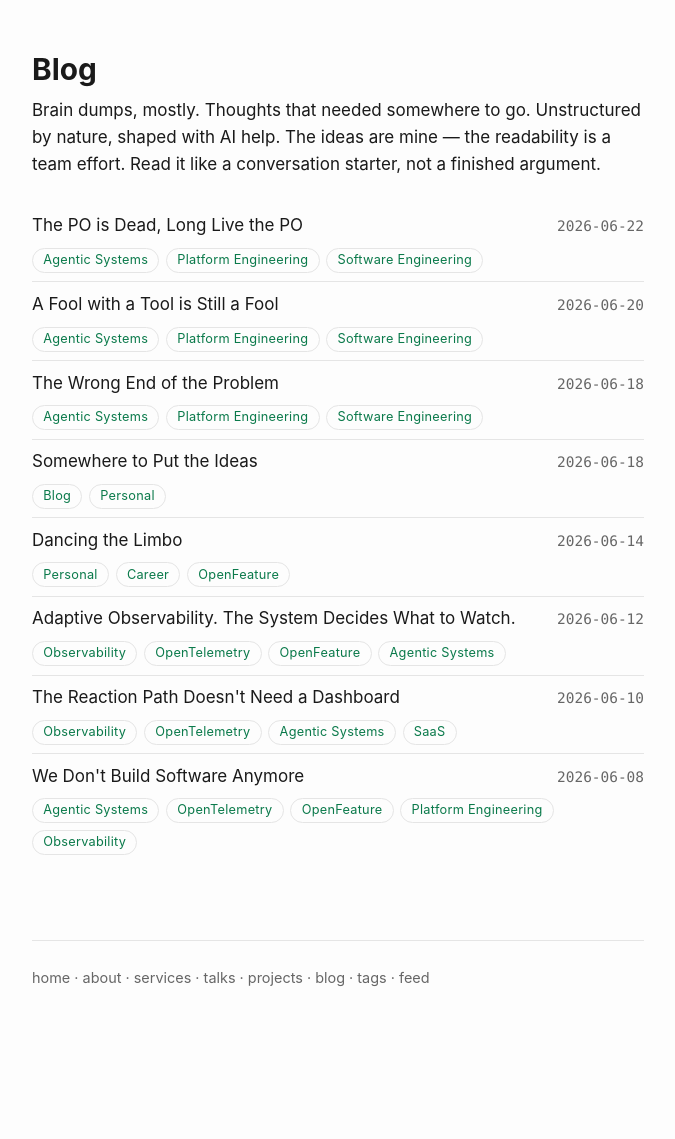
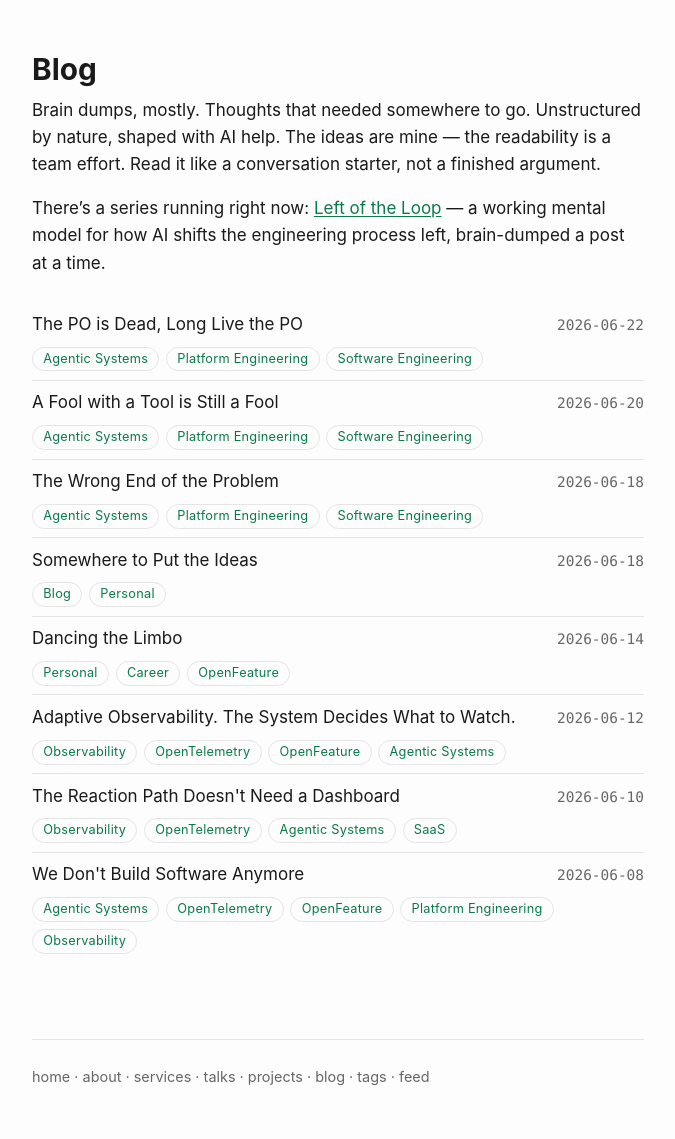
Before and after one commit to aepfli/aepfli.github.io, a Jekyll site: the page built from blog.md, in a window 1280 px wide. Shown: the whole page, without its empty margins (302-977 px from the left). Built offline with Jekyll 4.4.1, drawn with Linux system fonts in a browser that asks for light colours; before the commit the page ends 1041 px from its top, so only the background shows below that.

Commit message:
Add Left of the Loop series overview page and link it
New /series/left-of-the-loop/ page explains the series (a working mental
model, not yet validated) and auto-lists its parts. Each post's footer
links its series label to the overview, and the blog page points to it.

Co-Authored-By: Claude Opus 4.8 (1M context) <noreply@anthropic.com>

```diff
--- a/_includes/series.html
+++ b/_includes/series.html
@@ -7,8 +7,9 @@ single published part stays quiet until the next one goes live.
 {%- if page.series -%}
 {%- assign parts = site.posts | where: "series", page.series | sort: "date" -%}
 {%- if parts.size > 1 -%}
+{%- assign series_slug = page.series | slugify -%}
 <nav class="series" aria-label="Series navigation">
-  <p class="series-label">Part of the series: <strong>{{ page.series }}</strong></p>
+  <p class="series-label">Part of the series: <a href="{{ '/series/' | append: series_slug | append: '/' | relative_url }}"><strong>{{ page.series }}</strong></a></p>
   <ol class="series-list">
     {%- for part in parts -%}
     <li>
--- a/blog.md
+++ b/blog.md
@@ -9,6 +9,8 @@ permalink: /blog/
 Brain dumps, mostly. Thoughts that needed somewhere to go.
 Unstructured by nature, shaped with AI help. The ideas are mine — the readability is a team effort.
 Read it like a conversation starter, not a finished argument.
+
+There's a series running right now: [Left of the Loop]({{ '/series/left-of-the-loop/' | relative_url }}) — a working mental model for how AI shifts the engineering process left, brain-dumped a post at a time.
 
 <ul class="links">
 {% for post in site.posts %}
```
Also changed, not shown: series-left-of-the-loop.md (added, +34 -0 lines).
